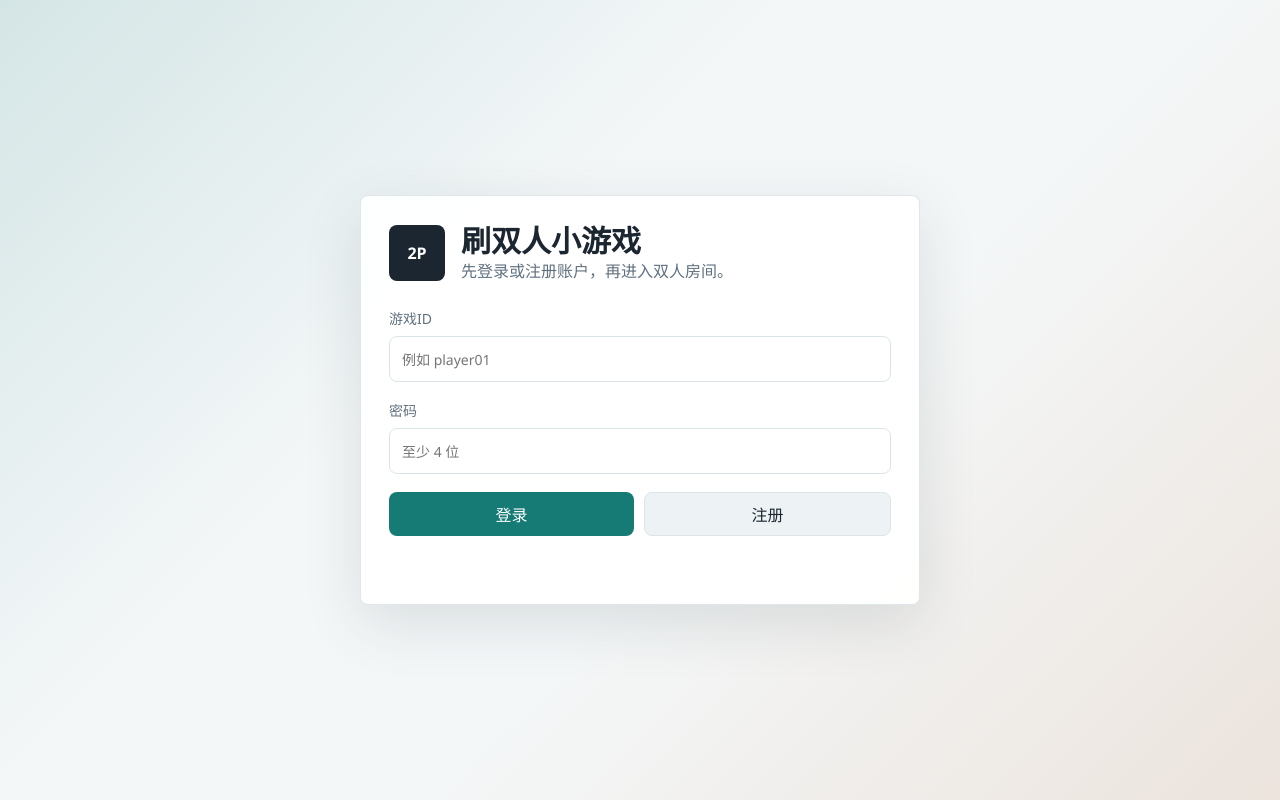
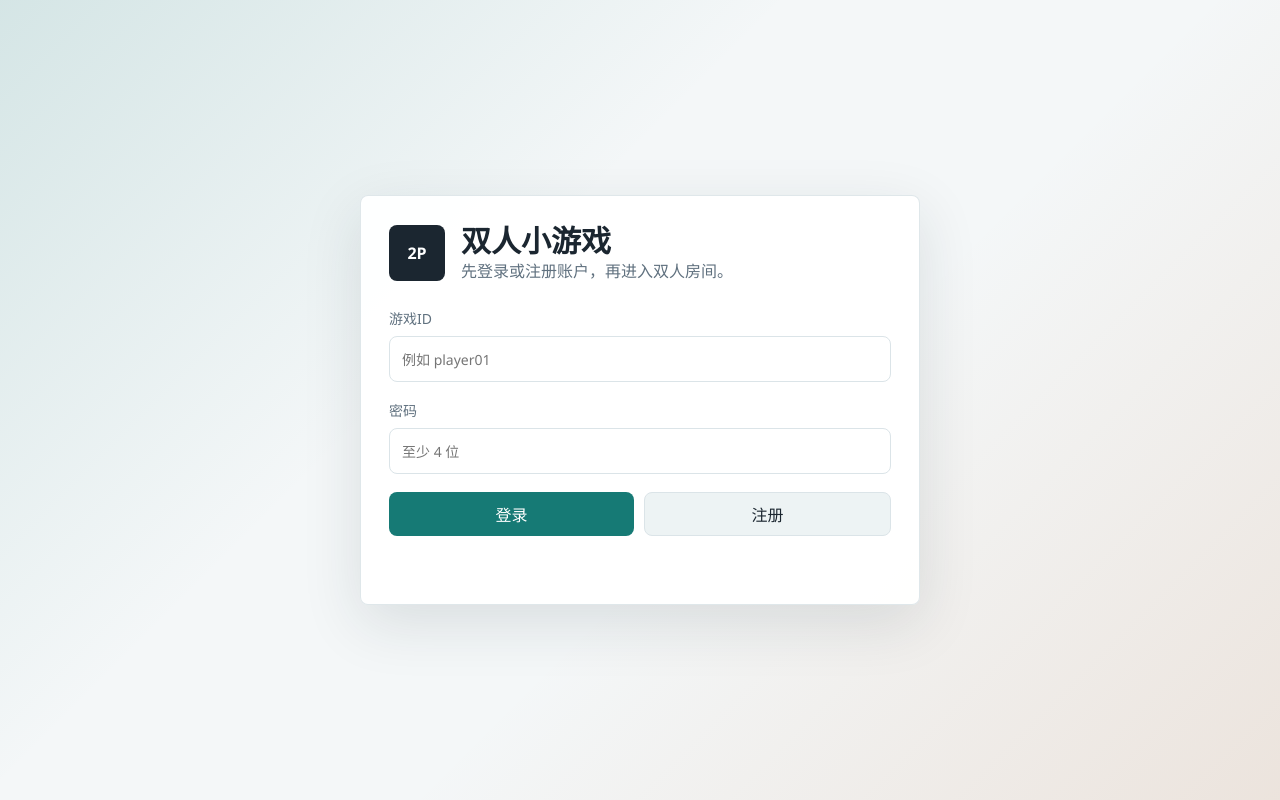
Before and after one commit to KJ0-HR/two-player-mini-games, a website: page index.html in a window 1280 px wide. Drawn offline with Linux system fonts and the light colour scheme.

Commit message:
Add files via upload

```diff
--- a/index.html
+++ b/index.html
@@ -3,7 +3,7 @@
   <head>
     <meta charset="UTF-8" />
     <meta name="viewport" content="width=device-width, initial-scale=1.0" />
-    <title>刷双人小游戏</title>
+    <title>双人小游戏</title>
     <link rel="stylesheet" href="./styles.css" />
   </head>
   <body>
@@ -12,7 +12,7 @@
         <div class="brand">
           <div class="brand-mark">2P</div>
           <div>
-            <h1>刷双人小游戏</h1>
+            <h1>双人小游戏</h1>
             <p>先登录或注册账户，再进入双人房间。</p>
           </div>
         </div>
@@ -41,7 +41,7 @@
         <div class="brand">
           <div class="brand-mark">2P</div>
           <div>
-            <h1>刷双人小游戏</h1>
+            <h1>双人小游戏</h1>
             <p>房主一键开房，玩家二输入房间号加入。</p>
           </div>
         </div>
--- a/server.mjs
+++ b/server.mjs
@@ -1117,5 +1117,5 @@ const server = createServer((request, response) => {
 });
 
 server.listen(port, "0.0.0.0", () => {
-  console.log(`刷双人小游戏房间框架已启动：http://localhost:${port}`);
+  console.log(`双人小游戏房间框架已启动：http://localhost:${port}`);
 });
```
Also changed, not shown: README.md.
